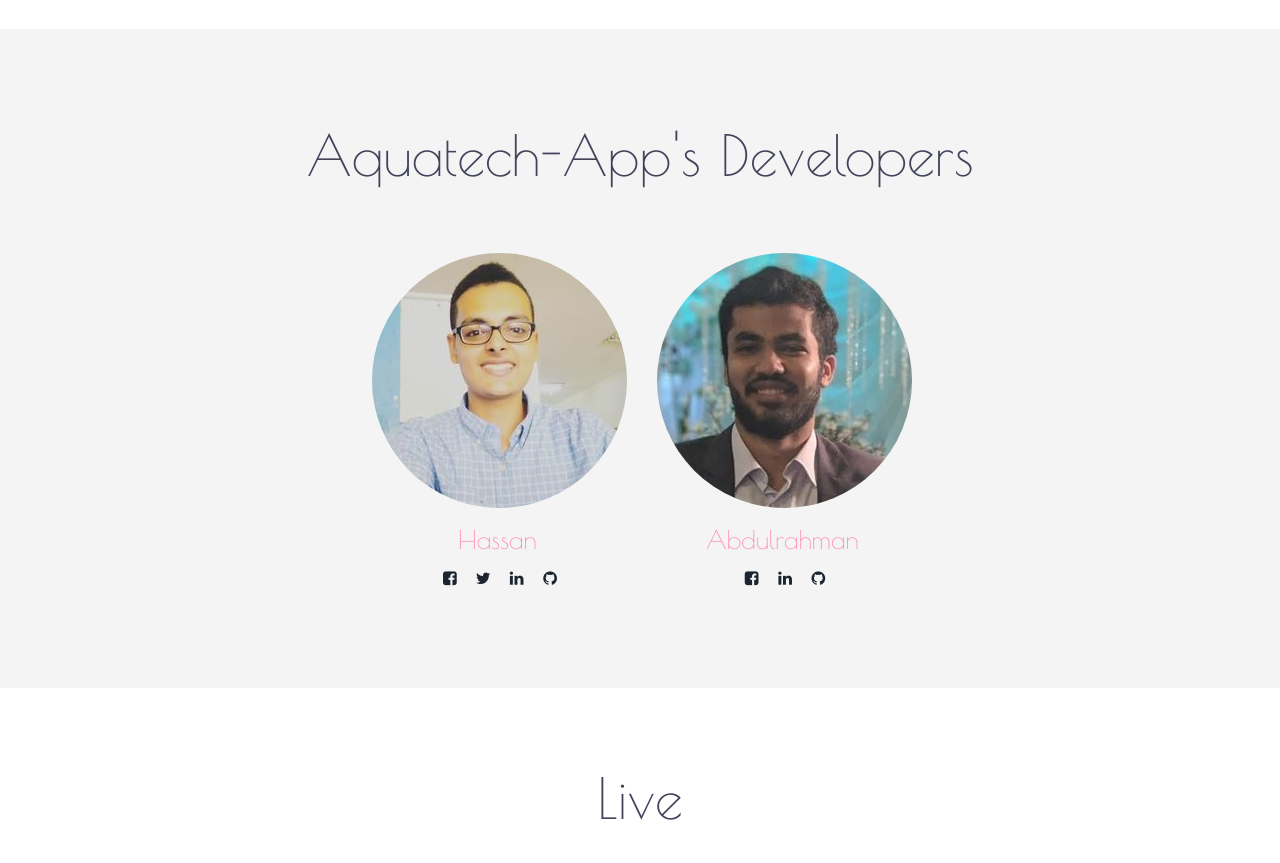
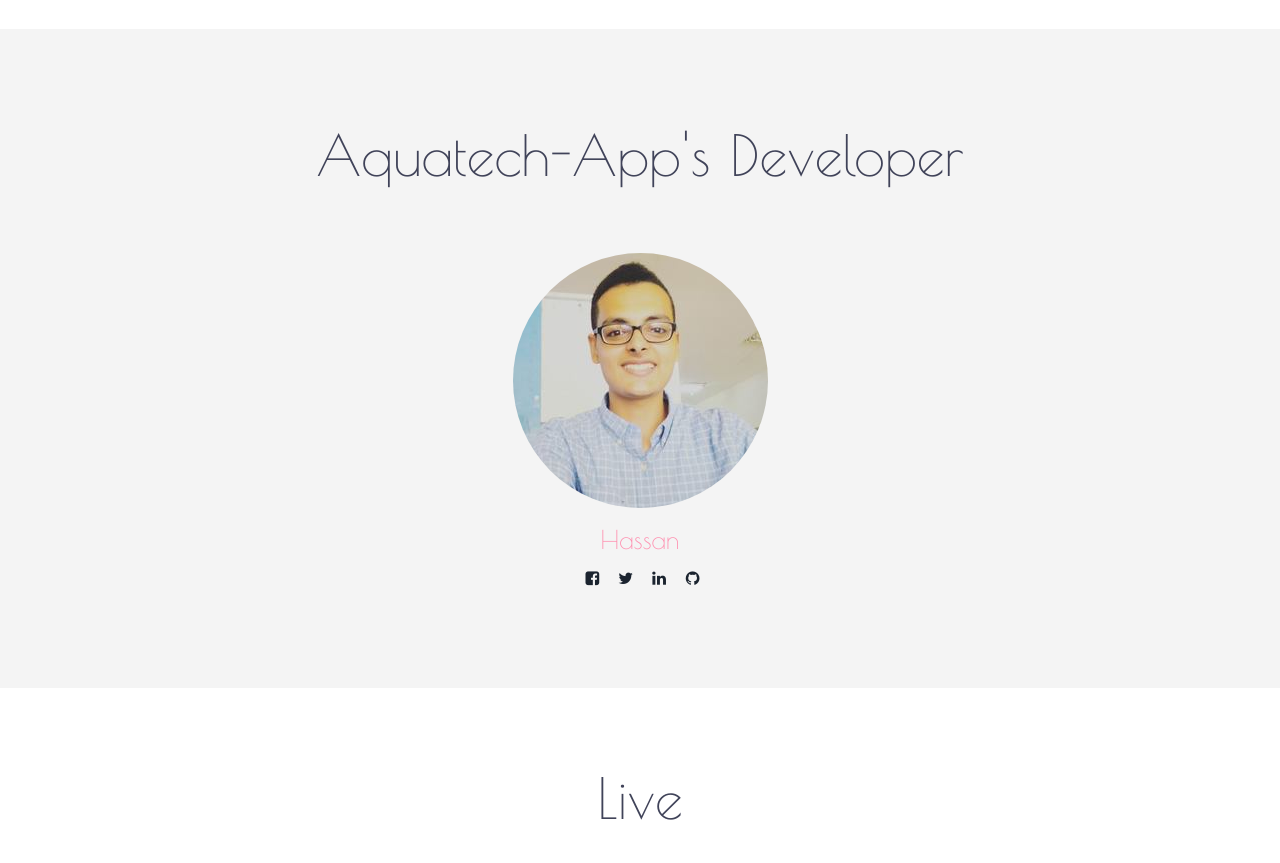
Before and after one commit to Hassan-Elseoudy/AZ-Challenge, a plain HTML site: page index.html in a window 1280 px wide. Shown: the part 2800-3663 px from the top of the page. Drawn offline with nearby package versions, Linux system fonts and the light colour scheme; files whose address does not match are found by name.

Commit message:
Pre-final touch.

```diff
--- a/index.html
+++ b/index.html
@@ -12,7 +12,7 @@ addEventListener("load", function() { setTimeout(hideURLbar, 0); }, false); func
 <link href="css/chocolat.css"  rel="stylesheet"  type="text/css" media="screen">
 
 <link href="https://fonts.googleapis.com/css?family=Hind:300,400,500,600,700" rel="stylesheet">
-<link href="http://maxcdn.bootstrapcdn.com/font-awesome/4.1.0/css/font-awesome.min.css" rel="stylesheet">
+<link href="http://maxcdn.bootstrapcdn.com/font-awesome/4.1.0/css/font-awesome.css" rel="stylesheet">
 <link href="css/style.css" rel="stylesheet" type="text/css" />
 <link href="css/style3.css"rel="stylesheet" type="text/css"  />
 
@@ -340,14 +340,9 @@ addEventListener("load", function() { setTimeout(hideURLbar, 0); }, false); func
 		<!-- team -->
    <div class="team" id="team">
 	  <div class="container">
-			<h3 class="tittle">Aquatech-App's Developers</h3>
+			<h3 class="tittle">Aquatech-App's Developer</h3>
 		<div class="team-grids">
-			<div class="col-md-3 team-grid text-center" style="visibility: hidden">
-				<div class="team-img">
-					<img src="images/t1.jpg" alt=""/>
-				</div>
-			</div>
-			<div class="col-md-3 team-grid text-center">
+			<div class="team-grid text-center">
 				<div class="team-img">
 				<img src="images/t1.jpg" alt=""/>
 					<h3>Hassan</h3>
@@ -357,18 +352,6 @@ addEventListener("load", function() { setTimeout(hideURLbar, 0); }, false); func
               <li><a href="https://twitter.com/Hassan_Elseoudy"><i class="fa fa-twitter" aria-hidden="true"></i></a></li>
               <li><a href="https://www.linkedin.com/in/hassanel-seoudy/"><i class="fa fa-linkedin" aria-hidden="true"></i></a></li>
               <li><a href="https://github.com/Hassan-Elseoudy"><i class="fa fa-github" aria-hidden="true"></i></a></li>
-					</ul>
-				</div>
-			</div>
-			<div class="col-md-3 team-grid text-center">
-				<div class="team-img">
-				<img src="images/t4.jpg" alt=""/>
-					<h3>Abdulrahman</h3>
-					<p>A senior at Faculty of Engineering - Alexandria university, pursuing a bachelor degree in software engineering with a minor in machine learning.</p>
-					<ul>
-							<li><a href="https://www.facebook.com/abdelrahman.nour.56"><i class="fa fa-facebook-square" aria-hidden="true"></i></a></li>
-              <li><a href="https://www.linkedin.com/in/abdulrahmannour"><i class="fa fa-linkedin" aria-hidden="true"></i></a></li>
-              <li><a href="https://github.com/abdulrahman20"><i class="fa fa-github" aria-hidden="true"></i></a></li>
 					</ul>
 				</div>
 			</div>
```
